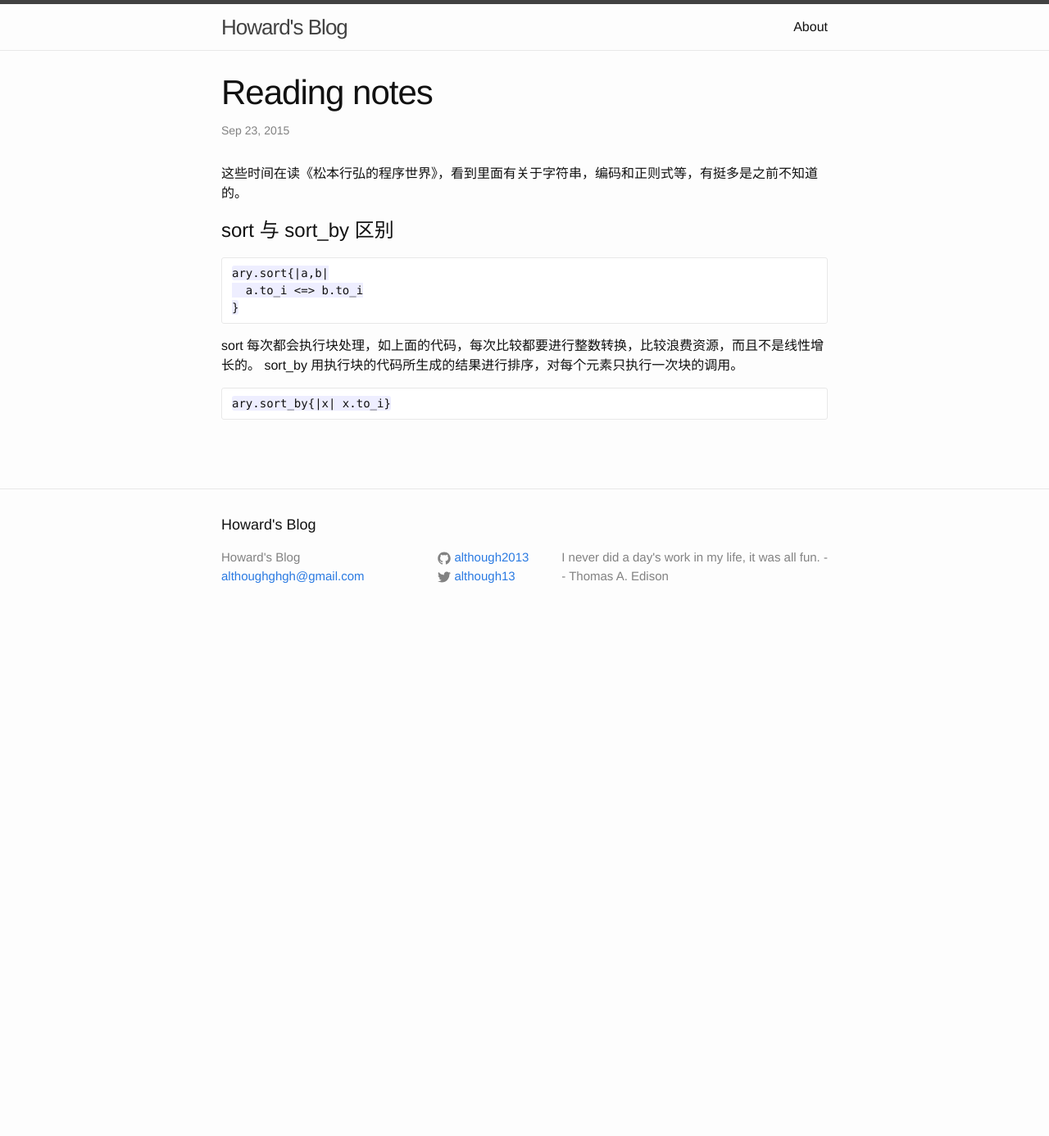
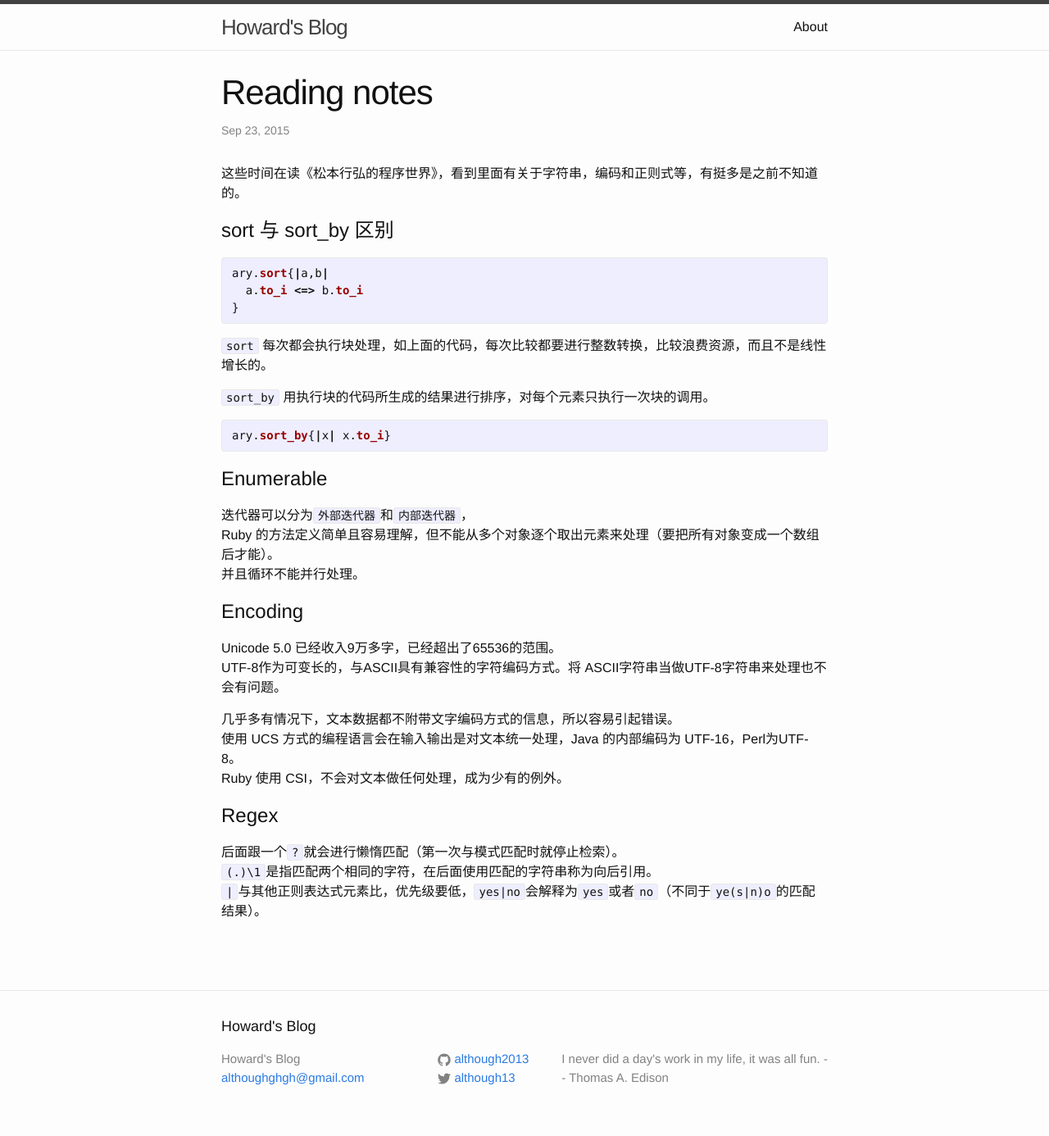
Before and after one commit to although2013/although2013.github.io, a Jekyll site: the page built from _posts/2015-09-23-reading-notes.markdown, in a window 1280 px wide. Shown: the whole page at 82% size. Built offline with Jekyll 4.4.1, drawn with Linux system fonts in a browser that asks for light colours; comment, search, counter and statistics services are not loaded; before the commit the page ends 900 px from its top, so only the background shows below that.

Commit message:
process read notes

````diff
--- a/_posts/2015-09-23-reading-notes.markdown
+++ b/_posts/2015-09-23-reading-notes.markdown
@@ -8,13 +8,37 @@ categories: jekyll update
 这些时间在读《松本行弘的程序世界》，看到里面有关于字符串，编码和正则式等，有挺多是之前不知道的。
 
 #sort 与 sort_by 区别
-```
+
+{% highlight ruby %}
 ary.sort{|a,b|
   a.to_i <=> b.to_i
 }
-```
-sort 每次都会执行块处理，如上面的代码，每次比较都要进行整数转换，比较浪费资源，而且不是线性增长的。
-sort_by 用执行块的代码所生成的结果进行排序，对每个元素只执行一次块的调用。
-```
+{% endhighlight %}
+
+`sort` 每次都会执行块处理，如上面的代码，每次比较都要进行整数转换，比较浪费资源，而且不是线性增长的。
+
+`sort_by` 用执行块的代码所生成的结果进行排序，对每个元素只执行一次块的调用。
+
+{% highlight ruby %}
 ary.sort_by{|x| x.to_i}
-```
+{% endhighlight %}
+
+#Enumerable
+迭代器可以分为`外部迭代器`和`内部迭代器`，
+Ruby 的方法定义简单且容易理解，但不能从多个对象逐个取出元素来处理（要把所有对象变成一个数组后才能）。
+并且循环不能并行处理。
+
+#Encoding
+Unicode 5.0 已经收入9万多字，已经超出了65536的范围。
+UTF-8作为可变长的，与ASCII具有兼容性的字符编码方式。将 ASCII字符串当做UTF-8字符串来处理也不会有问题。
+
+几乎多有情况下，文本数据都不附带文字编码方式的信息，所以容易引起错误。
+使用 UCS 方式的编程语言会在输入输出是对文本统一处理，Java 的内部编码为 UTF-16，Perl为UTF-8。
+Ruby 使用 CSI，不会对文本做任何处理，成为少有的例外。
+
+
+
+#Regex
+后面跟一个`?`就会进行懒惰匹配（第一次与模式匹配时就停止检索）。
+`(.)\1`是指匹配两个相同的字符，在后面使用匹配的字符串称为向后引用。
+`|`与其他正则表达式元素比，优先级要低，`yes|no`会解释为`yes`或者`no`（不同于`ye(s|n)o`的匹配结果）。
````
